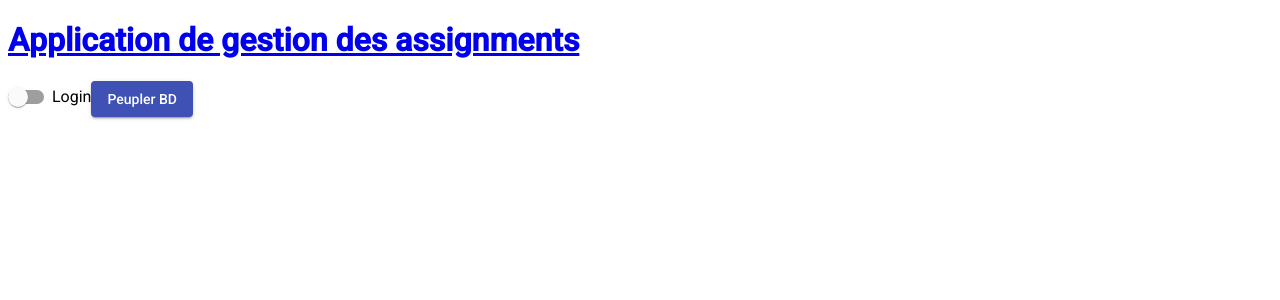
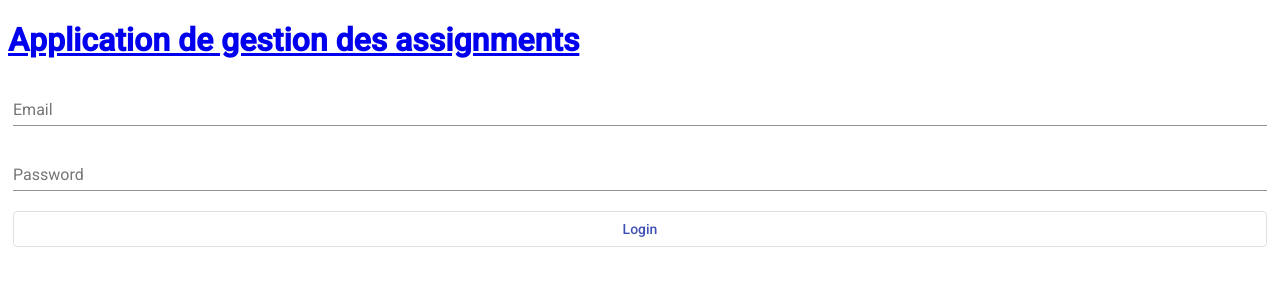
Before and after one commit to NouaouryOthman/assignment-app-angular, an Angular app: page /login in a window 1280 px wide. Before the commit this address led to /. Shown: the top 300 px of the page. Built offline with nearby package versions, Linux system fonts and the light colour scheme.

Commit message:
ajout de l'authentification en mode utilisateurs statiques

```diff
--- a/src/app/app.component.html
+++ b/src/app/app.component.html
@@ -1,10 +1,10 @@
 <h1>
-  <nav>
-    <a routerLink="/home">{{titre}}</a>
-  </nav>
+    <nav>
+        <a routerLink="/home">{{titre}}</a>
+    </nav>
 </h1>
-<mat-slide-toggle (click)="loginLogout()">Login</mat-slide-toggle>
-<button mat-raised-button color="primary" (click)="genererDonneesDeTest()">Peupler BD</button>
+<!--
+<mat-slide-toggle (click)="loginLogout()">Login</mat-slide-toggle>-->
 
 <router-outlet></router-outlet>
 <!--
--- a/src/app/app.routing.ts
+++ b/src/app/app.routing.ts
@@ -3,28 +3,37 @@ import { AddAssignmentComponent } from "./assignments/add-assignment/add-assignm
 import { AssignmentDetailComponent } from "./assignments/assignment-detail/assignment-detail.component";
 import { AssignmentsComponent } from "./assignments/assignments.component";
 import { EditAssignmentComponent } from "./assignments/edit-assignment/edit-assignment.component";
+import { LoginComponent } from "./auth/login/login.component";
 import { AuthGuard } from "./shared/auth.guard";
 
-const routes:Routes = [
+const routes: Routes = [
   {
-    path:"",
-    component:AssignmentsComponent
+    path:"login",
+    component:LoginComponent
   },
   {
-    path:"home",
-    component:AssignmentsComponent
+    path: "",
+    component: AssignmentsComponent,
+    canActivate: [AuthGuard]
   },
   {
-    path:"add",
-    component:AddAssignmentComponent
+    path: "home",
+    component: AssignmentsComponent,
+    canActivate: [AuthGuard]
   },
   {
-    path:"assignment/:id",
-    component:AssignmentDetailComponent
+    path: "add",
+    component: AddAssignmentComponent,
+    canActivate: [AuthGuard]
   },
   {
-    path:"assignment/:id/edit",
-    component:EditAssignmentComponent,
+    path: "assignment/:id",
+    component: AssignmentDetailComponent,
+    canActivate: [AuthGuard]
+  },
+  {
+    path: "assignment/:id/edit",
+    component: EditAssignmentComponent,
     canActivate: [AuthGuard]
   },
   // appelé lorsque aucune route n'a matché...
@@ -34,4 +43,4 @@ const routes:Routes = [
   }
 ]
 
-export {routes}
+export { routes }
--- a/src/app/assignments/assignments.component.html
+++ b/src/app/assignments/assignments.component.html
@@ -1,6 +1,7 @@
 <main class="container">
     <div class="ajouterBtn">
         <a routerLink="/add">
+            <button mat-raised-button color="primary" (click)="genererDonneesDeTest()">Peupler BD</button>
             <button mat-flat-button color="accent">
         Ajouter Assignment
       </button>
@@ -12,8 +13,7 @@
     <p>Nb de pages = {{totalPages}}</p>
 
     <p>Nb d'assignments par page :
-    <input type="range" min="1" max="100" step="1" (change)="changeLimit()" [(ngModel)]="sliderLimit"> {{sliderLimit}}
-    &nbsp;
+        <input type="range" min="1" max="100" step="1" (change)="changeLimit()" [(ngModel)]="sliderLimit"> {{sliderLimit}} &nbsp;
     </p>
 
     <div class="container2">
@@ -64,15 +64,13 @@
             <ng-container matColumnDef="valider">
                 <th mat-header-cell *matHeaderCellDef> </th>
                 <td mat-cell *matCellDef="let assignment">
-          <button mat-raised-button class="validate-button" [disabled]="assignment.rendu"
-            (click)="onValidate(assignment); openSnackBar(assignment, 'valider')">
+                    <button mat-raised-button class="validate-button" [disabled]="assignment.rendu" (click)="onValidate(assignment); openSnackBar(assignment, 'valider')">
             <mat-icon aria-hidden="true">check_circle</mat-icon>
           </button>
                 </td>
             </ng-container>
             <tr mat-header-row *matHeaderRowDef="displayedColumns; sticky:true"></tr>
-      <tr mat-row (click)="clickedRows.add(row)" [class.demo-row-is-clicked]="clickedRows.has(row)"
-        *matRowDef="let row; columns: displayedColumns;"></tr>
+            <tr mat-row (click)="clickedRows.add(row)" [class.demo-row-is-clicked]="clickedRows.has(row)" *matRowDef="let row; columns: displayedColumns;"></tr>
         </table>
     </div>
 </main>
--- a/src/app/assignments/assignments.component.ts
+++ b/src/app/assignments/assignments.component.ts
@@ -30,7 +30,8 @@ export class AssignmentsComponent implements OnInit {
   displayedColumns: string[] = ['id', 'nom', 'dateDeRendu', 'rendu', 'supprimer', 'modifier', 'valider'];
 
   clickedRows = new Set<Assignment>();
-  constructor(private assignmentsService: AssignmentsService, private snackBar: MatSnackBar) { }
+  constructor(private assignmentsService: AssignmentsService, private snackBar: MatSnackBar,
+              private router:Router) { }
 
   ngOnInit(): void {
     console.log('Appelé avant affichage');
@@ -107,4 +108,14 @@ export class AssignmentsComponent implements OnInit {
       this.snackBar.open('Le devoir ' + assignment.nom + ' a été marqué rendu', 'Ok');
     }
   }
+
+  genererDonneesDeTest() {
+    this.assignmentsService.peuplerBDAvecForkJoin()
+      .subscribe(() => {
+        // ok, les 1000 données ont bien été insérées...
+        console.log("TOUTES LES DONNEES ONT BIEN ETE INSEREES");
+
+        this.router.navigate(["/home"]);
+      });
+  }
 }
--- a/src/app/auth/login/login.component.css
+++ b/src/app/auth/login/login.component.css
@@ -0,0 +1,5 @@
+.form {
+    display: flex;
+    flex-direction: column;
+    margin: 5px;
+}
--- a/src/app/auth/login/login.component.html
+++ b/src/app/auth/login/login.component.html
@@ -1 +1,13 @@
-<p>login works!</p>
+<form ngForm #assignmentForm class="form" (submit)="onSubmit(); assignmentForm.reset();">
+    <mat-form-field>
+        <mat-label>Email</mat-label>
+        <input matInput placeholder="Email" [(ngModel)]="email" name="email">
+    </mat-form-field>
+    <mat-form-field>
+        <mat-label>Password</mat-label>
+        <input matInput placeholder="Password" [(ngModel)]="password" name="password">
+    </mat-form-field>
+    <button mat-stroked-button color="primary">
+      Login
+    </button>
+</form>
--- a/src/app/auth/login/login.component.ts
+++ b/src/app/auth/login/login.component.ts
@@ -1,4 +1,5 @@
 import { Component, OnInit } from '@angular/core';
+import { AuthService } from 'src/app/shared/auth.service';
 
 @Component({
   selector: 'app-login',
@@ -7,7 +8,15 @@ import { Component, OnInit } from '@angular/core';
 })
 export class LoginComponent implements OnInit {
 
-  constructor() { }
+  constructor(private authService:AuthService) { }
+
+  email!:string;
+  password!:string;
+
+
+  onSubmit(){
+    this.authService.logIn(this.email, this.password);
+  }
 
   ngOnInit(): void {
   }
--- a/src/app/shared/auth.guard.ts
+++ b/src/app/shared/auth.guard.ts
@@ -31,7 +31,7 @@ export class AuthGuard implements CanActivate {
       }
       else {
         console.log("Navigation non autorisée")
-        this.router.navigate(['/home']);
+        this.router.navigate(['/login']);
         return false;
       }
     });
--- a/src/app/shared/auth.service.ts
+++ b/src/app/shared/auth.service.ts
@@ -1,4 +1,5 @@
 import { Injectable } from '@angular/core';
+import { Router } from '@angular/router';
 
 @Injectable({
   providedIn: 'root'
@@ -6,16 +7,16 @@ import { Injectable } from '@angular/core';
 export class AuthService {
   loggedIn = false;
 
-  constructor() { }
+  constructor(private router:Router) { }
 
 
-  person = {
+  user = {
     email: "admin@admin.com",
     password: "testadmin123",
     isAdmin: true
   }
 
-  logIn() {
+  logIn(email:string, password:string) {
     // dans la vraie vie, on devrait ici passer un login et un password
     // puis envoyer une requête sur un web service distant qui va
     // vérifier si login/password sont ok (dans une BD ou via le
@@ -23,8 +24,10 @@ export class AuthService {
     // sinon on redirige vers la page de connexion avec un message d'erreur
 
     // nous on simplifie pour le moment.
-
-    this.loggedIn = true;
+    if (email == this.user.email && password == this.user.password){
+      this.loggedIn = true;
+      this.router.navigate(['/home']);
+    }
   }
 
   logOut() {
```
Also changed, not shown: src/app/app.component.ts (+8 -5 lines). Lines whose indentation alone changed are shown as unchanged.
